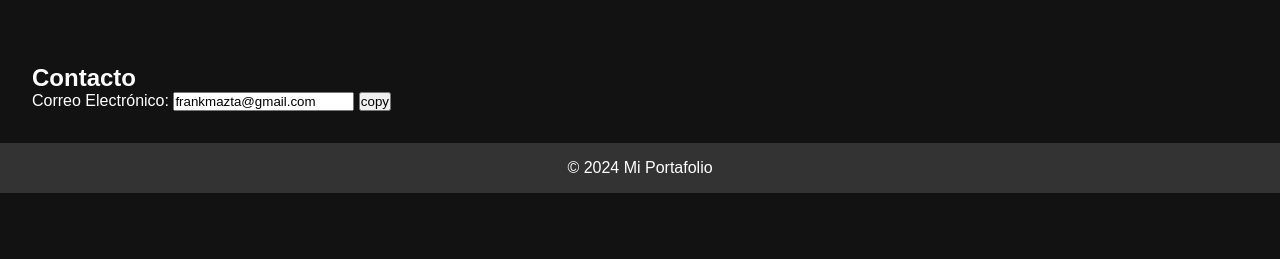
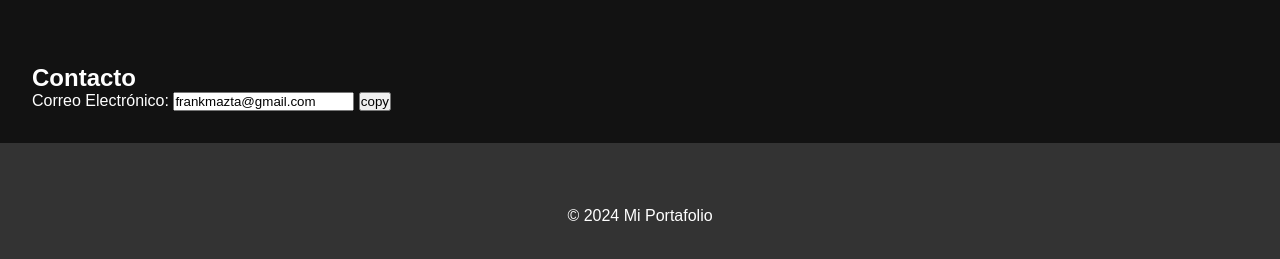
Before and after one commit to franciscojcc007/portafolio, a plain HTML site: page index.html in a window 1280 px wide. Shown: the part 727-986 px from the top of the page. Before the commit the page ends 920 px from the top, so only its background shows below. Drawn offline with nearby package versions, Linux system fonts and the light colour scheme.

Commit message:
se agrego padding al footer

```diff
--- a/assets/css/style.css
+++ b/assets/css/style.css
@@ -20,7 +20,6 @@ header {
   position: fixed;
   width: 100%;
   top: 0;
-
 }
 
 .menu .listado_menu {
@@ -60,5 +59,5 @@ footer {
   background-color: #333;
   color: #fff;
   text-align: center;
-  padding: 1rem 0;
+  padding: 4rem 0;
 }
```
